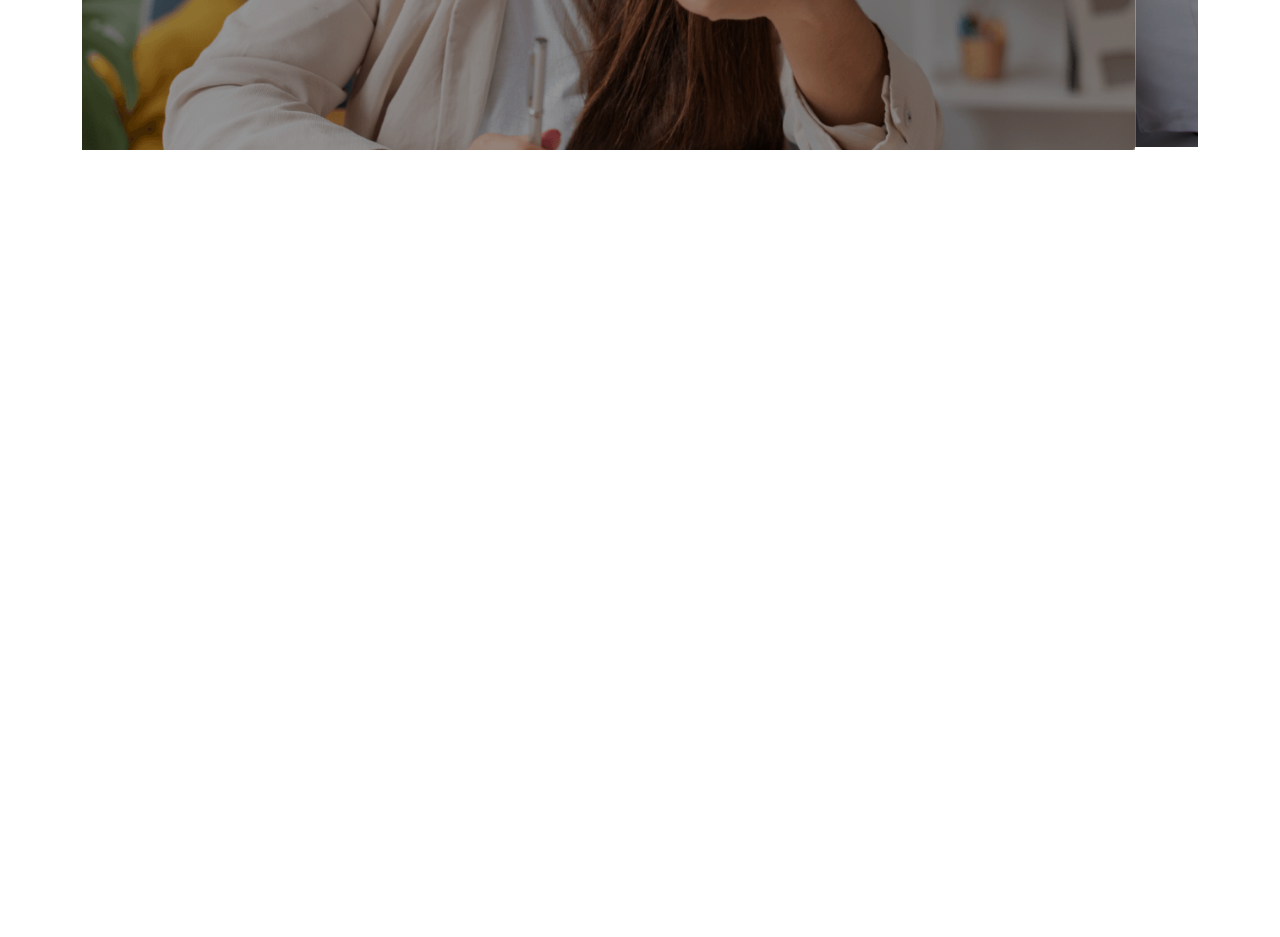
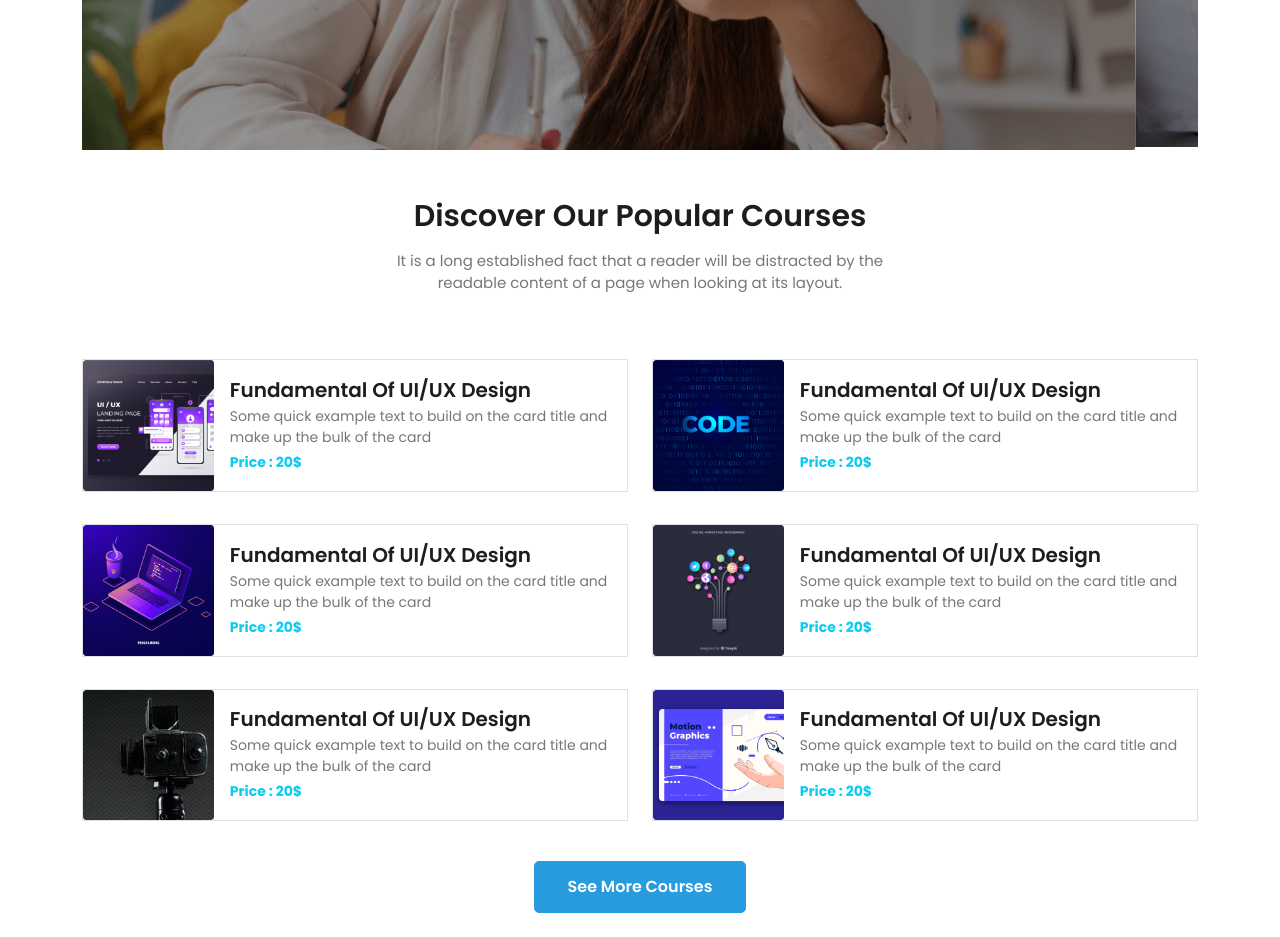
Before and after one commit to Sharif101/Assingment-3, a plain HTML site: page index.html in a window 1280 px wide. Shown: the part 558-1495 px from the top of the page. Before the commit the page ends 800 px from the top, so only its background shows below. Drawn offline with nearby package versions, Linux system fonts and the light colour scheme.

Commit message:
courses added

```diff
--- a/css/style.css
+++ b/css/style.css
@@ -26,7 +26,7 @@ body,html{
 :root
 {
     --btn-col: #289BDE;
-    --text-col: #F4F4F4;
+    --text-col: #777777;
     --title-col: #1D1D1D;
     --font-family:'Poppins', sans-serif;
 }
@@ -41,6 +41,20 @@ body,html{
     font-family: var(--font-family);
     font-size: 16px;
     font-weight: 600;
+}
+.title h3
+{
+    font-family: var(--font-family);
+    font-size: 30px;
+    font-weight: 600;
+    color: var(--title-col);
+}
+.title p
+{
+    font-family: var(--font-family);
+    font-size: 15px;
+    font-weight: 400;
+    color: var(--text-col);
 }
 
 /* navbar  */
@@ -79,6 +93,23 @@ nav ul li
 {
     font-family: var(--font-family);
     font-size: 14px;
+    color: #F4F4F4;
+    font-weight: 400;
+}
+
+
+/* propural courses */
+#propural-courses .text h5
+{
+    font-family: var(--font-family);
+    font-size: 20px;
+    color: var(--title-col);
+    font-weight: 600;
+}
+#propural-courses .text p
+{
+    font-family: var(--font-family);
+    font-size: 14px;
     color: var(--text-col);
     font-weight: 400;
 }
--- a/index.html
+++ b/index.html
@@ -56,7 +56,7 @@
                 <div id="carouselExampleControls" class="carousel slide" data-bs-ride="carousel">
                     <div class="carousel-inner">
                       <div class="carousel-item active">
-                        <img class="img-fluid" src="./images/cover/cover-1.png" class="d-block w-100" alt="...">
+                            <img class="img-fluid" src="./images/cover/cover-1.png" class="d-block w-100" alt="...">
                         <div class="overlay d-flex align-items-center justify-content-center text-center">
                            <div class="text w-50">
                             <h1>Get Started Digital Learning</h1>
@@ -66,7 +66,7 @@
                         </div>
                       </div>
                       <div class="carousel-item">
-                        <img class="img-fluid" src="./images/cover/cover-3.jpg" class="d-block w-100" alt="...">
+                            <img class="img-fluid" src="./images/cover/cover-3.jpg" class="d-block w-100" alt="...">
                         <div class="overlay d-flex align-items-center justify-content-center text-center">
                             <div class="text w-50">
                              <h1>Get Started Digital Learning</h1>
@@ -89,6 +89,96 @@
           </section>
     </header>
 
+    <!-- main part -->
+    <main>
+        <!-- propural Courses -->
+        <section id="propural-courses">
+            <div class="container">
+                <div class="title w-50 text-center mx-auto">
+                    <h3>Discover Our Popular Courses</h3>
+                    <p class="my-3 mb-5">It is a long established fact that a reader will be distracted by the readable content of a page when looking at its layout.</p>
+                </div>
+                <div class="row">
+                    <div class="col-lg-6 my-3">
+                       <div class="border d-flex align-items-center">
+                        <div class="img">
+                            <img class="img-fluid" src="./images/course/course-1.png" alt="">
+                        </div>
+                        <div class="text p-3">
+                            <h5>Fundamental Of UI/UX Design</h5>
+                            <p class="py-1">Some quick example text to build on the card title and make up the bulk of the card</p>
+                            <p class="text-info fw-bold">Price : 20$</p>
+                        </div>
+                       </div>
+                    </div>
+                    <div class="col-lg-6 my-3">
+                        <div class="border d-flex align-items-center">
+                         <div class="img">
+                             <img class="img-fluid" src="./images/course/course-2.png" alt="">
+                         </div>
+                         <div class="text p-3">
+                             <h5>Fundamental Of UI/UX Design</h5>
+                             <p class="py-1">Some quick example text to build on the card title and make up the bulk of the card</p>
+                             <p class="text-info fw-bold">Price : 20$</p>
+                         </div>
+                        </div>
+                     </div>
+                     <div class="col-lg-6 my-3">
+                        <div class="border d-flex align-items-center">
+                         <div class="img">
+                             <img class="img-fluid" src="./images/course/course-3.png" alt="">
+                         </div>
+                         <div class="text p-3">
+                             <h5>Fundamental Of UI/UX Design</h5>
+                             <p class="py-1">Some quick example text to build on the card title and make up the bulk of the card</p>
+                             <p class="text-info fw-bold">Price : 20$</p>
+                         </div>
+                        </div>
+                     </div>
+                     <div class="col-lg-6 my-3">
+                        <div class="border d-flex align-items-center">
+                         <div class="img">
+                             <img class="img-fluid" src="./images/course/course-4.png" alt="">
+                         </div>
+                         <div class="text p-3">
+                             <h5>Fundamental Of UI/UX Design</h5>
+                             <p class="py-1">Some quick example text to build on the card title and make up the bulk of the card</p>
+                             <p class="text-info fw-bold">Price : 20$</p>
+                         </div>
+                        </div>
+                     </div>
+                     <div class="col-lg-6 my-3">
+                        <div class="border d-flex align-items-center">
+                         <div class="img">
+                             <img class="img-fluid" src="./images/course/course-5.png" alt="">
+                         </div>
+                         <div class="text p-3">
+                             <h5>Fundamental Of UI/UX Design</h5>
+                             <p class="py-1">Some quick example text to build on the card title and make up the bulk of the card</p>
+                             <p class="text-info fw-bold">Price : 20$</p>
+                         </div>
+                        </div>
+                     </div>
+                     <div class="col-lg-6 my-3">
+                        <div class="border d-flex align-items-center">
+                         <div class="img">
+                             <img class="img-fluid" src="./images/course/course-6.png" alt="">
+                         </div>
+                         <div class="text p-3">
+                             <h5>Fundamental Of UI/UX Design</h5>
+                             <p class="py-1">Some quick example text to build on the card title and make up the bulk of the card</p>
+                             <p class="text-info fw-bold">Price : 20$</p>
+                         </div>
+                        </div>
+                     </div>
+                </div>
+                <div class="text-center my-4">
+                    <button type="button" class="custom-btn">See More Courses</button>
+                </div>
+            </div>
+        </section>
+    </main>
+
     <script src="https://cdn.jsdelivr.net/npm/bootstrap@5.2.0/dist/js/bootstrap.bundle.min.js" integrity="sha384-A3rJD856KowSb7dwlZdYEkO39Gagi7vIsF0jrRAoQmDKKtQBHUuLZ9AsSv4jD4Xa" crossorigin="anonymous"></script>
 </body>
 </html>
```
